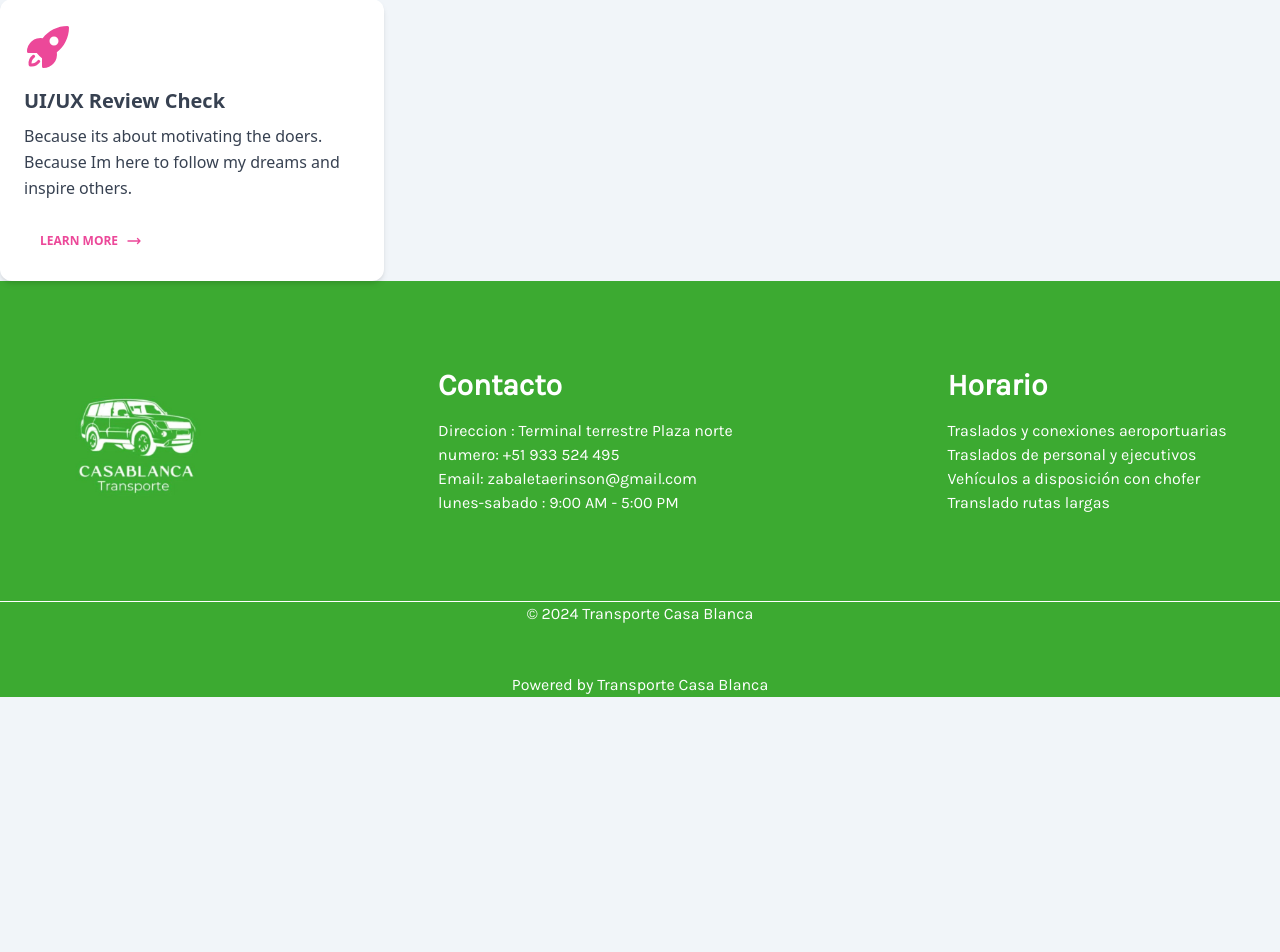
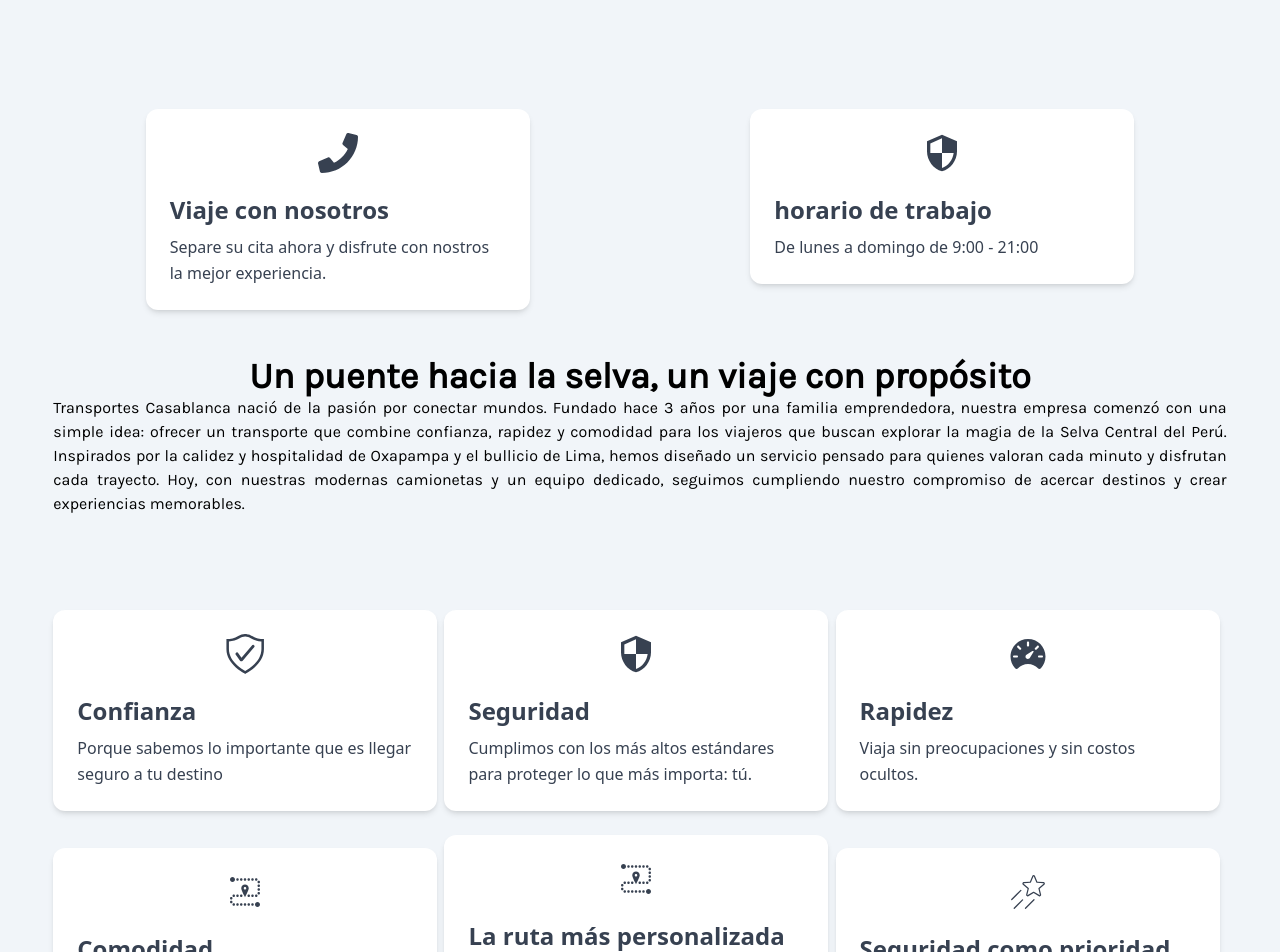
Before and after one commit to aaronJau21/transporte-casa-blanca, a Next.js app: page /about in a window 1280 px wide. Shown: the part 660-1612 px from the top of the page. Before the commit the page ends 1357 px from the top, so only its background shows below. Built offline with nearby package versions, Linux system fonts and the light colour scheme.

Commit message:
finish About Page

```diff
--- /dev/null
+++ b/src/about/ChooseUs.tsx
@@ -0,0 +1,83 @@
+import { LiaRouteSolid } from "react-icons/lia";
+import { MdOutlineSecurity } from "react-icons/md";
+import { Items } from "./Items";
+import { VscWorkspaceTrusted } from "react-icons/vsc";
+import { IoIosSpeedometer } from "react-icons/io";
+import { PiCoinThin, PiShootingStarThin } from "react-icons/pi";
+import { IoFileTrayFull } from "react-icons/io5";
+
+const standItems = [
+  {
+    title: "Confianza",
+    description:
+      "Porque sabemos lo importante que es llegar seguro a tu destino",
+    icon: <VscWorkspaceTrusted size={40} />,
+  },
+  {
+    title: "Seguridad",
+    description:
+      "Cumplimos con los más altos estándares para proteger lo que más importa: tú.",
+    icon: <MdOutlineSecurity size={40} />,
+  },
+  {
+    title: "Rapidez",
+    description: "Viaja sin preocupaciones y sin costos ocultos.",
+    icon: <IoIosSpeedometer size={40} />,
+  },
+  {
+    title: "Comodidad",
+    description:
+      "Nos enfocamos en cada detalle para que disfrutes cada kilómetro del viaje.",
+    icon: <LiaRouteSolid size={40} />,
+  },
+  {
+    title: "La ruta más personalizada",
+    description:
+      "Somos la única empresa que utiliza camionetas modernas para garantizar mayor rapidez y comodidad.",
+    icon: <LiaRouteSolid size={40} />,
+  },
+  {
+    title: "Seguridad como prioridad",
+    description:
+      "Vehículos en excelente estado y conductores altamente capacitados.",
+    icon: <PiShootingStarThin size={40} />,
+  },
+  {
+    title: "Precios justos",
+    description: "Viaja sin preocupaciones y sin costos ocultos.",
+    icon: <PiCoinThin size={40} />,
+  },
+  {
+    title: "Cobertura estratégica",
+    description:
+      "Con oficinas en Lima y San Ramón, conectamos todos los destinos principales de la Selva Central.",
+    icon: <IoFileTrayFull size={40} />,
+  },
+];
+
+export const ChooseUs = () => {
+  return (
+    <section className="container mx-auto w-11/12 mb-32">
+      <h2 className="text-4xl font-Karla font-black text-center">
+        Un puente hacia la selva, un viaje con propósito
+      </h2>
+      <p className="text-justify">
+        Transportes Casablanca nació de la pasión por conectar mundos. Fundado
+        hace 3 años por una familia emprendedora, nuestra empresa comenzó con
+        una simple idea: ofrecer un transporte que combine confianza, rapidez y
+        comodidad para los viajeros que buscan explorar la magia de la Selva
+        Central del Perú. Inspirados por la calidez y hospitalidad de Oxapampa y
+        el bullicio de Lima, hemos diseñado un servicio pensado para quienes
+        valoran cada minuto y disfrutan cada trayecto. Hoy, con nuestras
+        modernas camionetas y un equipo dedicado, seguimos cumpliendo nuestro
+        compromiso de acercar destinos y crear experiencias memorables.
+      </p>
+
+      <div className="flex flex-col  items-center lg:grid lg:grid-cols-2 xl:grid-cols-3 mt-5">
+        {standItems.map((item) => (
+          <Items key={item.title} {...item} />
+        ))}
+      </div>
+    </section>
+  );
+};
--- /dev/null
+++ b/src/about/Items.tsx
@@ -0,0 +1,48 @@
+"use client";
+
+import { motion, Variants } from "motion/react";
+
+interface Props {
+  title: string;
+  description: string;
+  icon: JSX.Element;
+}
+
+const cardVariants: Variants = {
+  offscreen: {
+    y: 300,
+  },
+  onscreen: {
+    y: 50,
+    transition: {
+      type: "spring",
+      bounce: 0.4,
+      duration: 0.8,
+    },
+  },
+};
+
+export const Items = ({ description, icon, title }: Props) => {
+  return (
+    <motion.div
+      initial="offscreen"
+      whileInView="onscreen"
+      // animate={{ x: 100 }}
+      viewport={{ once: true, amount: 0.8 }}
+    >
+      <motion.div variants={cardVariants}>
+        <div className="relative mt-6 flex w-96 flex-col rounded-xl bg-white bg-clip-border text-gray-700 shadow-md">
+          <div className="p-6">
+            <div className="flex justify-center mb-5">{icon}</div>
+            <h5 className="mb-2 block font-sans text-2xl font-semibold leading-snug tracking-normal text-blue-gray-900 antialiased">
+              {title}
+            </h5>
+            <p className="block font-sans text-base font-light leading-relaxed text-inherit antialiased">
+              {description}
+            </p>
+          </div>
+        </div>
+      </motion.div>
+    </motion.div>
+  );
+};
--- a/src/about/Main.tsx
+++ b/src/about/Main.tsx
@@ -2,12 +2,12 @@
 
 export const Main = () => {
   return (
-    <div className="lg:flex">
+    <section className="lg:flex">
       <div className="lg:flex-1 flex flex-col lg:flex-col lg:justify-center lg:items-center my-16 lg:my-0">
         <h2 className="text-3xl mb-9 text-primary font-bold font-karla text-center">
           Un puente hacia la selva, un viaje con propósito
         </h2>
-        <p className="lg:w-[70%] px-16 lg:px-0 text-center">
+        <p className="lg:w-[70%] px-16 lg:px-0 text-justify">
           Transportes Casablanca nació de la pasión por conectar mundos. Fundado
           hace 3 años por una familia emprendedora, nuestra empresa comenzó con
           una simple idea: ofrecer un transporte que combine confianza, rapidez
@@ -28,6 +28,6 @@
           height={500}
         />
       </div>
-    </div>
+    </section>
   );
 };
--- a/src/about/StandOut.tsx
+++ b/src/about/StandOut.tsx
@@ -1,62 +1,29 @@
+import { MdOutlineSecurity } from "react-icons/md";
+import { Items } from "./Items";
+import { FaPhone } from "react-icons/fa";
+
+const standItems = [
+  {
+    title: "Viaje con nosotros",
+    description:
+      "Separe su cita ahora y disfrute con nostros la mejor experiencia.",
+    icon: <FaPhone size={40} />,
+  },
+  {
+    title: "horario de trabajo",
+    description: "De lunes a domingo de 9:00 - 21:00",
+    icon: <MdOutlineSecurity size={40} />,
+  },
+];
+
 export const StandOut = () => {
   return (
-    <div className="mt-9">
-      <div className="grid grid-cols-3">
-        <div className="relative mt-6 flex w-96 flex-col rounded-xl bg-white bg-clip-border text-gray-700 shadow-md">
-          <div className="p-6">
-            <svg
-              xmlns="http://www.w3.org/2000/svg"
-              viewBox="0 0 24 24"
-              fill="currentColor"
-              aria-hidden="true"
-              className="mb-4 h-12 w-12 text-pink-500"
-            >
-              <path
-                fillRule="evenodd"
-                d="M9.315 7.584C12.195 3.883 16.695 1.5 21.75 1.5a.75.75 0 01.75.75c0 5.056-2.383 9.555-6.084 12.436A6.75 6.75 0 019.75 22.5a.75.75 0 01-.75-.75v-4.131A15.838 15.838 0 016.382 15H2.25a.75.75 0 01-.75-.75 6.75 6.75 0 017.815-6.666zM15 6.75a2.25 2.25 0 100 4.5 2.25 2.25 0 000-4.5z"
-                clipRule="evenodd"
-              ></path>
-              <path d="M5.26 17.242a.75.75 0 10-.897-1.203 5.243 5.243 0 00-2.05 5.022.75.75 0 00.625.627 5.243 5.243 0 005.022-2.051.75.75 0 10-1.202-.897 3.744 3.744 0 01-3.008 1.51c0-1.23.592-2.323 1.51-3.008z"></path>
-            </svg>
-            <h5 className="mb-2 block font-sans text-xl font-semibold leading-snug tracking-normal text-blue-gray-900 antialiased">
-              UI/UX Review Check
-            </h5>
-            <p className="block font-sans text-base font-light leading-relaxed text-inherit antialiased">
-              Because its about motivating the doers. Because Im here to follow
-              my dreams and inspire others.
-            </p>
-          </div>
-          <div className="p-6 pt-0">
-            <a
-              className="!font-medium !text-blue-gray-900 !transition-colors hover:!text-pink-500"
-              href="#"
-            >
-              <button
-                className="flex select-none items-center gap-2 rounded-lg py-2 px-4 text-center align-middle font-sans text-xs font-bold uppercase text-pink-500 transition-all hover:bg-pink-500/10 active:bg-pink-500/30 disabled:pointer-events-none disabled:opacity-50 disabled:shadow-none"
-                type="button"
-                data-ripple-dark="true"
-              >
-                Learn More
-                <svg
-                  xmlns="http://www.w3.org/2000/svg"
-                  fill="none"
-                  viewBox="0 0 24 24"
-                  stroke-width="2"
-                  stroke="currentColor"
-                  aria-hidden="true"
-                  className="h-4 w-4"
-                >
-                  <path
-                    strokeLinecap="round"
-                    strokeLinejoin="round"
-                    d="M17.25 8.25L21 12m0 0l-3.75 3.75M21 12H3"
-                  ></path>
-                </svg>
-              </button>
-            </a>
-          </div>
+    <section className="container mx-auto w-11/12 lg:grid lg:gap-x-9 lg:grid-cols-2 my-24">
+      {standItems.map((item) => (
+        <div key={item.title} className="flex justify-center">
+          <Items {...item} />
         </div>
-      </div>
-    </div>
+      ))}
+    </section>
   );
 };
--- a/src/about/index.ts
+++ b/src/about/index.ts
@@ -1,2 +1,3 @@
 export { Main } from "./Main";
 export { StandOut } from "./StandOut";
+export { ChooseUs } from "./ChooseUs";
--- a/src/app/about/page.tsx
+++ b/src/app/about/page.tsx
@@ -1,10 +1,18 @@
-import { Main, StandOut } from "@/about";
+import { ChooseUs, Main, StandOut } from "@/about";
+import { Contact } from "@/home";
+
+export const metadata = {
+  title: "Nosotros",
+  description: "La historia de Transporte Casablanca",
+};
 
 export default function AboutPage() {
   return (
     <>
       <Main />
       <StandOut />
+      <ChooseUs />
+      <Contact />
     </>
   );
 }
--- a/src/app/home/page.tsx
+++ b/src/app/home/page.tsx
@@ -14,9 +14,7 @@
         <Carousel />
       </section>
 
-      <section className="h-96 bg-gradient-to-r from-slate-100 via-slate-200 to-slate-300">
-        <Contact />
-      </section>
+      <Contact />
     </>
   );
 }
--- /dev/null
+++ b/src/app/services/page.tsx
@@ -0,0 +1,7 @@
+export default function ServicesPage() {
+  return (
+    <section className="container ">
+      <h1>Hello Page</h1>
+    </section>
+  );
+}
--- a/src/home/Contact.tsx
+++ b/src/home/Contact.tsx
@@ -3,6 +3,7 @@
 
 export const Contact = () => {
   return (
+    <section className="h-96 bg-gradient-to-r from-slate-100 via-slate-200 to-slate-300">
       <div className="flex justify-center items-center h-full">
         <div className="w-[51rem] text-center">
           <p className="text-base font-bold">LLAMENOS 24/7</p>
@@ -19,5 +20,6 @@
           </div>
         </div>
       </div>
+    </section>
   );
 };
--- a/src/home/Offer.tsx
+++ b/src/home/Offer.tsx
@@ -69,8 +69,6 @@
             </a>
           </button>
         </div>
-
-        {/* <motion.div /> */}
       </div>
       <div className="grid grid-cols-1 sm:grid-cols-2 md:grid-cols-2 lg:grid-cols-3 lg:mx-9 mb-16">
         {offerceItem.map((item) => (
--- a/tailwind.config.ts
+++ b/tailwind.config.ts
@@ -7,6 +7,7 @@
     "./src/app/**/*.{js,ts,jsx,tsx,mdx}",
     "./src/home/**/*.{js,ts,jsx,tsx,mdx}",
     "./src/about/**/*.{js,ts,jsx,tsx,mdx}",
+    "./src/about/*.{js,ts,jsx,tsx,mdx}",
     "./src/components/*.{js,ts,jsx,tsx,mdx}",
   ],
   theme: {
```
Lines whose indentation alone changed are shown as unchanged.
